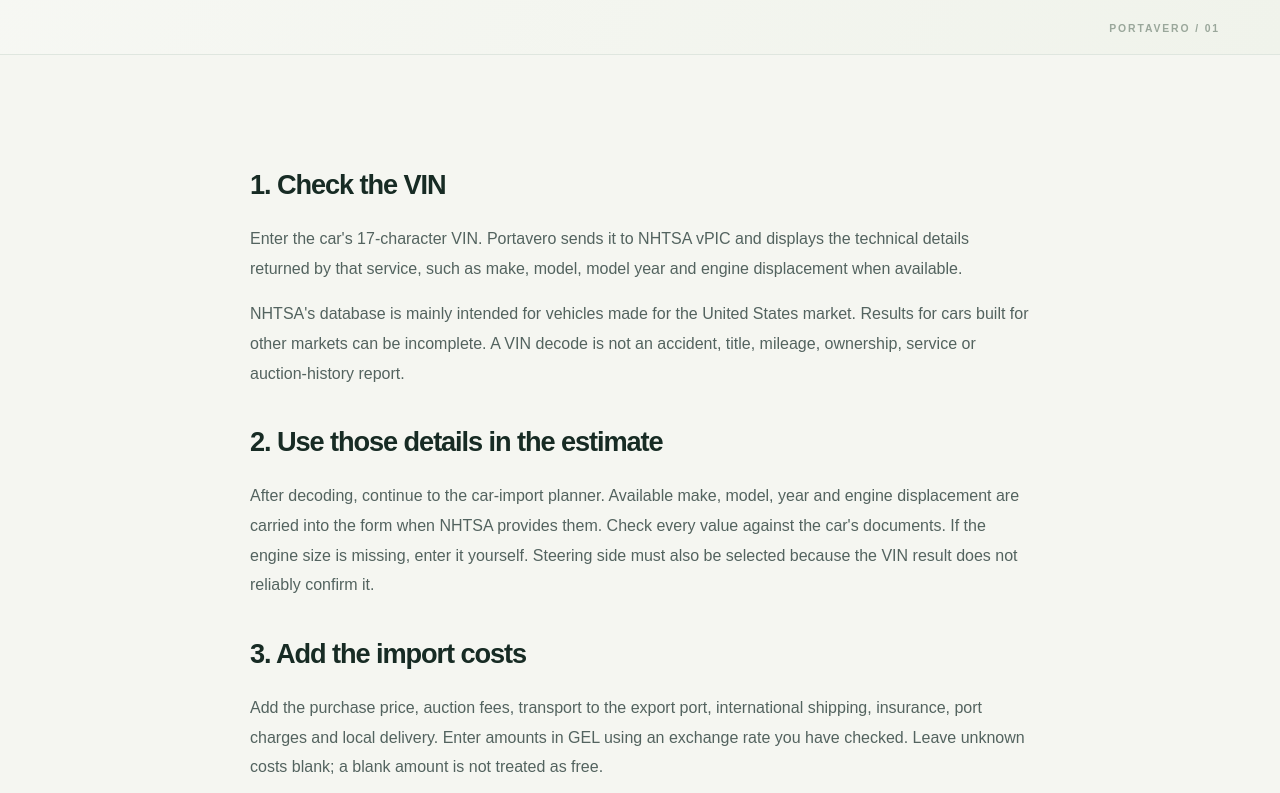
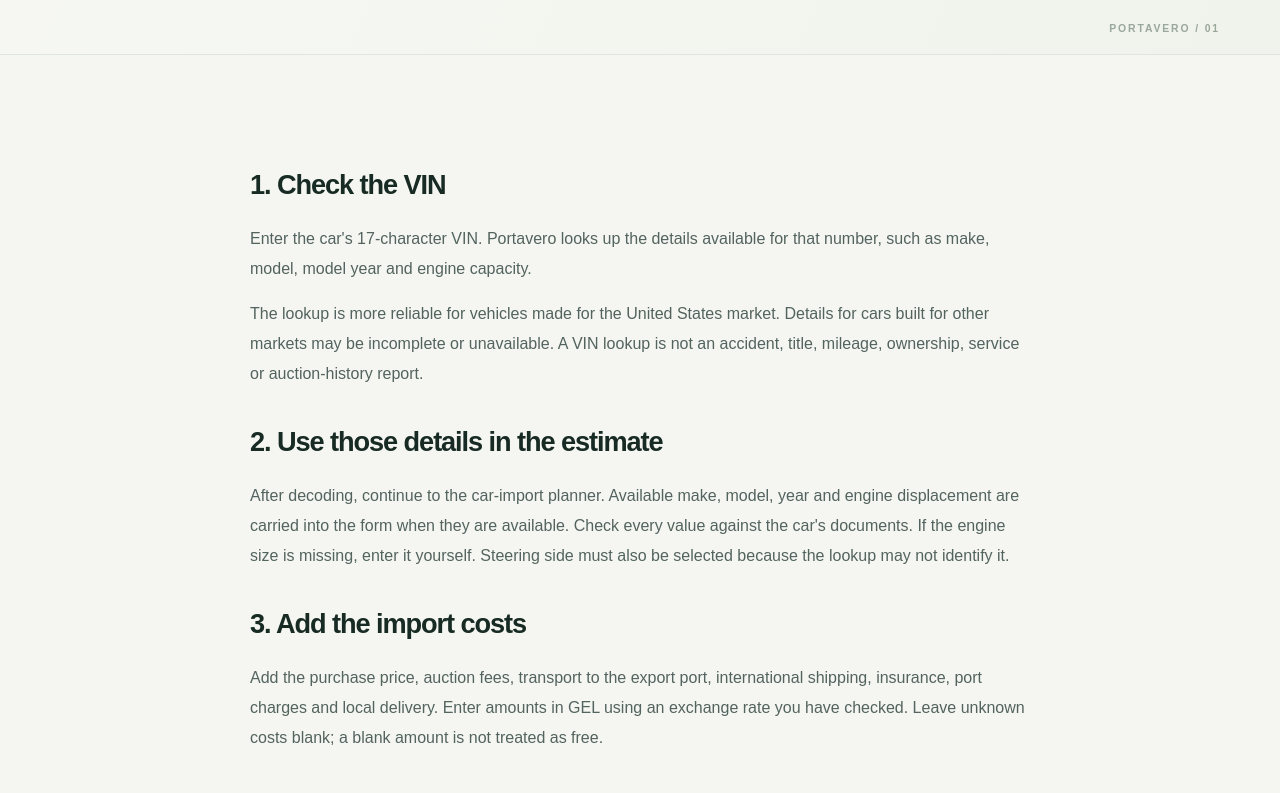
Before and after one commit to GIORGIO2032Q4E/portavero, a Next.js app: page /how-it-works in a window 1280 px wide. Shown: the part 413-1206 px from the top of the page. Built offline with nearby package versions, Linux system fonts and the light colour scheme; no server answers.

Commit message:
Clean up public-facing copy

```diff
--- a/src/app/how-it-works/page.tsx
+++ b/src/app/how-it-works/page.tsx
@@ -19,11 +19,11 @@ export default function HowItWorksPage() {
       <section className="section">
         <div className="container content-narrow prose">
           <h2>1. Check the VIN</h2>
-          <p>Enter the car's 17-character VIN. Portavero sends it to NHTSA vPIC and displays the technical details returned by that service, such as make, model, model year and engine displacement when available.</p>
-          <p>NHTSA's database is mainly intended for vehicles made for the United States market. Results for cars built for other markets can be incomplete. A VIN decode is not an accident, title, mileage, ownership, service or auction-history report.</p>
+          <p>Enter the car's 17-character VIN. Portavero looks up the details available for that number, such as make, model, model year and engine capacity.</p>
+          <p>The lookup is more reliable for vehicles made for the United States market. Details for cars built for other markets may be incomplete or unavailable. A VIN lookup is not an accident, title, mileage, ownership, service or auction-history report.</p>
 
           <h2>2. Use those details in the estimate</h2>
-          <p>After decoding, continue to the car-import planner. Available make, model, year and engine displacement are carried into the form when NHTSA provides them. Check every value against the car's documents. If the engine size is missing, enter it yourself. Steering side must also be selected because the VIN result does not reliably confirm it.</p>
+          <p>After decoding, continue to the car-import planner. Available make, model, year and engine displacement are carried into the form when they are available. Check every value against the car's documents. If the engine size is missing, enter it yourself. Steering side must also be selected because the lookup may not identify it.</p>
 
           <h2>3. Add the import costs</h2>
           <p>Add the purchase price, auction fees, transport to the export port, international shipping, insurance, port charges and local delivery. Enter amounts in GEL using an exchange rate you have checked. Leave unknown costs blank; a blank amount is not treated as free.</p>
```
